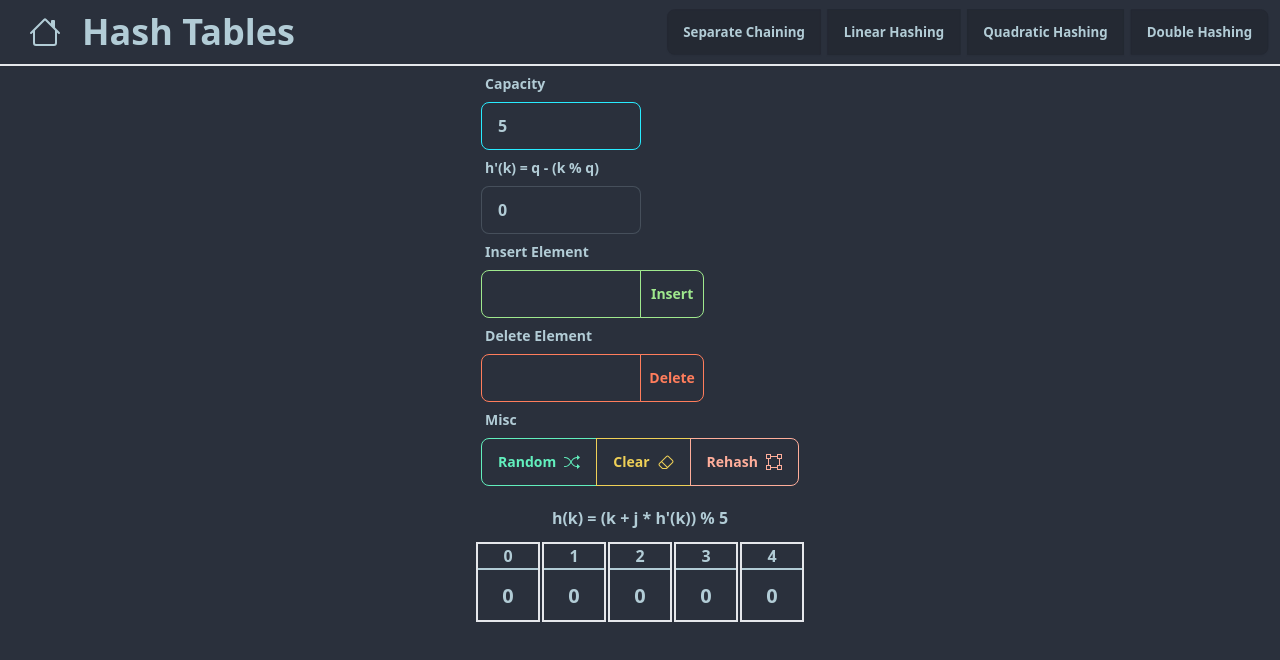
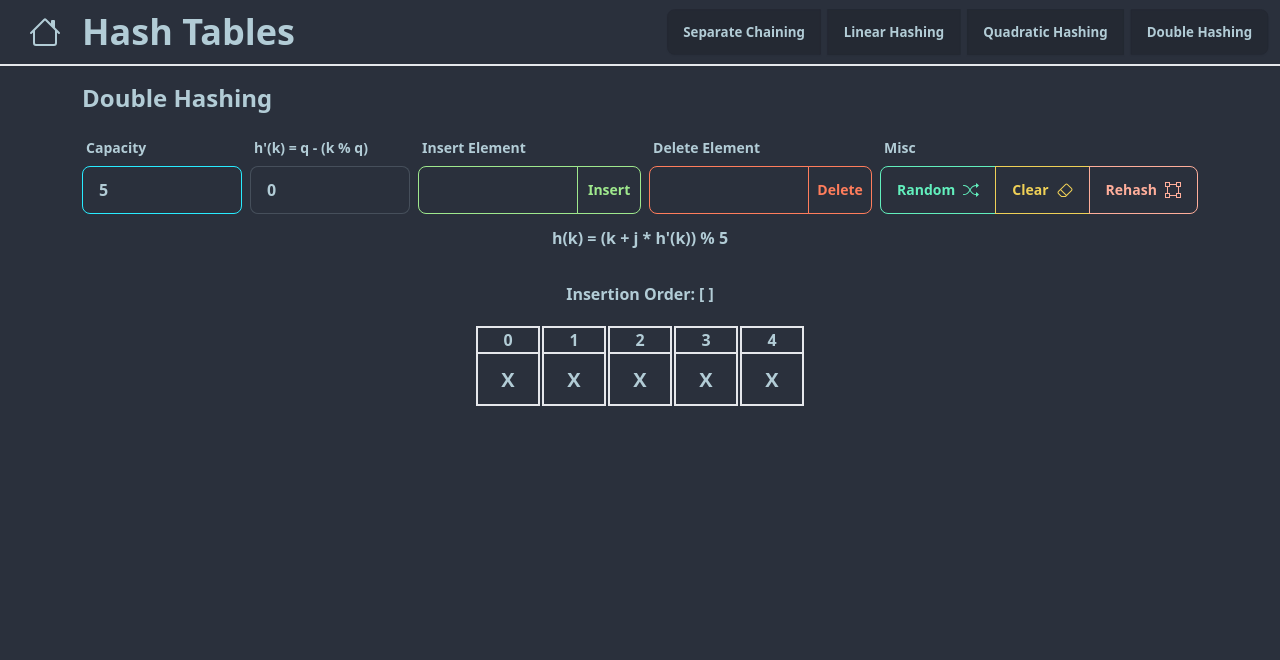
Before and after one commit to alexespejo/dsa-visualizer, a Svelte app: page /hash_tables/double_hashing in a window 1280 px wide. Shown: the top 660 px of the page. Built offline with nearby package versions, Linux system fonts and the light colour scheme.

Commit message:
made changes to double hashing ui

```diff
--- a/src/routes/HashTables/DoubleHashing.svelte
+++ b/src/routes/HashTables/DoubleHashing.svelte
@@ -12,6 +12,11 @@
   insertDoubleHashing,
   removeDoubleHashing,
  } from "../../lib/hashTableFunctions/doubleHashing";
+ import Controls from "../../components/custom/layout/Controls.svelte";
+ import Visualize from "../../components/custom/layout/Visualize.svelte";
+ import InsertionOrderDisplay from "../../components/HashTableControls/InsertionOrderDisplay.svelte";
+ import ArrayDisplay from "../../components/Array/ArrayDisplay.svelte";
+ import ArrayElementIndexed from "../../components/Array/ArrayElementIndexed.svelte";
 
  let hashingArray: number[] = [null, null, null, null, null];
  let insertionOrder: number[] = [];
@@ -66,14 +71,14 @@
   } else {
    hashingArray.length = capacity; // Extend the hashingArrayay if capacity is larger
    for (let i = hashingArray.length; i < capacity; i++) {
-    hashingArray[i] = 0; // You can initialize the new elements to any value you want
+    hashingArray = [...hashingArray, null]; // You can initialize the new elements to any value you want
    }
   }
  }
 </script>
 
-<Layout title="Double Hashing with Second Hashing" dataStructure="HT">
- <div class="hash-table-controller">
+<Layout dataStructure="HT">
+ <Controls title="Double Hashing">
   <!-- Capacity input -->
   <FormControl>
    <Label>Capacity</Label>
@@ -140,26 +145,24 @@
     <SpecialButtons clear={() => {}} randomize={() => {}} rehash={() => {}} />
    </div>
   </FormControl>
- </div>
+ </Controls>
 
- <div class="flex items-center flex-col w-full p-2">
+ <Visualize>
   <div class="p-3 text-base-content font-bold">
    h&#40;k&#41; = &#40{!numToInsert ? "k" : numToInsert} + j * h'&#40;k&#41;&#41;
    % {capacity}
   </div>
-  <div class="flex flex-wrap space-x-0.5 justify-center lg:justify-start">
+  <InsertionOrderDisplay {insertionOrder} />
+  <ArrayDisplay>
    {#each hashingArray as item, i}
-    <div class="hash-table-item">
-     <div class="px-3 text-base border-b-2 border-neutral-content text-center">
-      {i}
-     </div>
+    <ArrayElementIndexed index={i}>
      {#if item === null}
-      <div class="p-3 text-center">0</div>
+      <div class="p-3 text-center">X</div>
      {:else}
       <div class="p-3 text-center">{item}</div>
      {/if}
-    </div>
+    </ArrayElementIndexed>
    {/each}
-  </div>
- </div>
+  </ArrayDisplay>
+ </Visualize>
 </Layout>
--- a/src/routes/HashTables/Quadratic.svelte
+++ b/src/routes/HashTables/Quadratic.svelte
@@ -57,8 +57,8 @@
  }
 </script>
 
-<Layout title="Quadratic Hashing" dataStructure="HT">
- <Controls>
+<Layout dataStructure="HT">
+ <Controls title="Quadratic Hashing">
   <FormControl>
    <LabelInput>Capacity</LabelInput>
    <div class="join">
@@ -117,7 +117,7 @@
   <div class="p-3 text-base-content font-bold">
    h&#40;k&#41; = &#40{!numToInsert ? "k" : numToInsert} + j * j&#41; % {capacity}
   </div>
-  <InsertionOrderDisplay insertionOrder={hashingArray} />
+  <InsertionOrderDisplay {insertionOrder} />
   <ArrayDisplay>
    {#each hashingArray as item, i}
     <ArrayElementIndexed index={i}>
```
